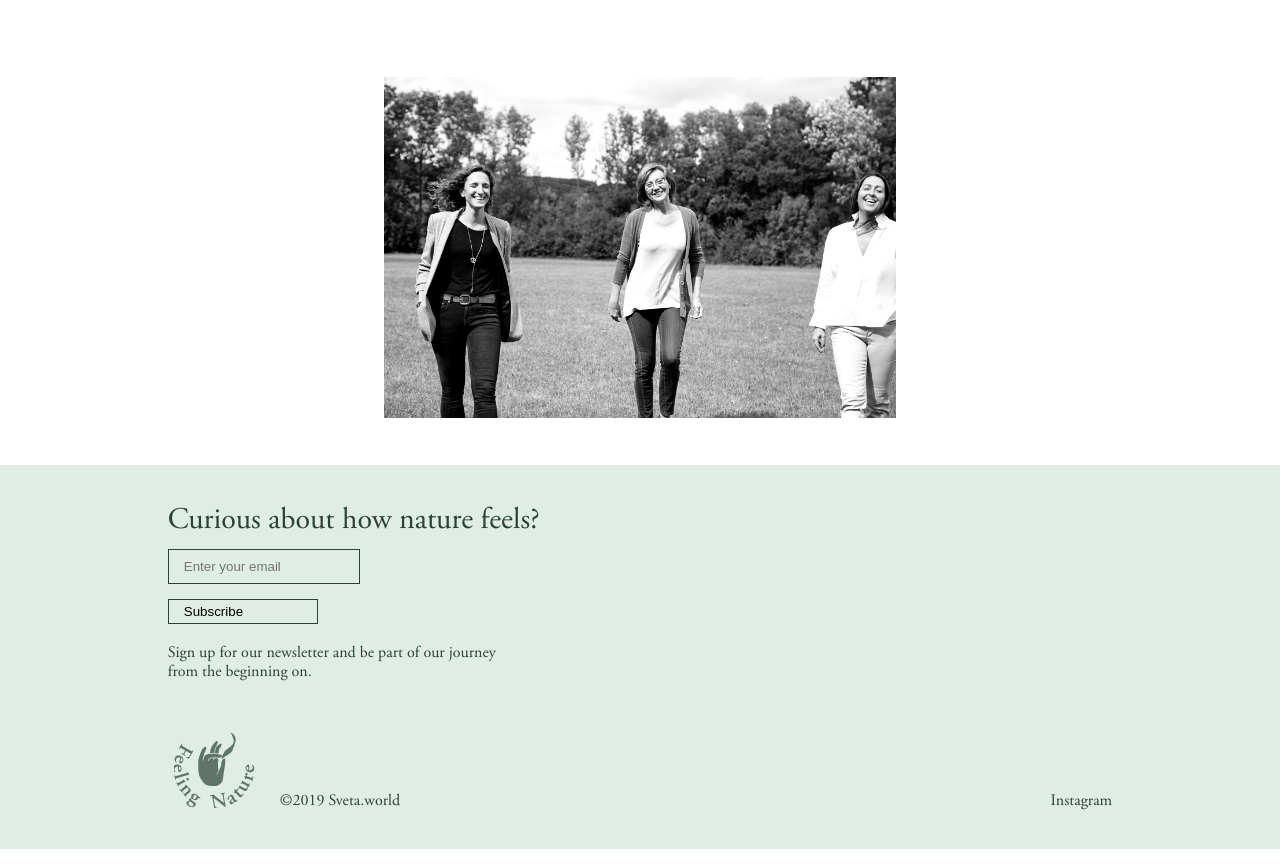
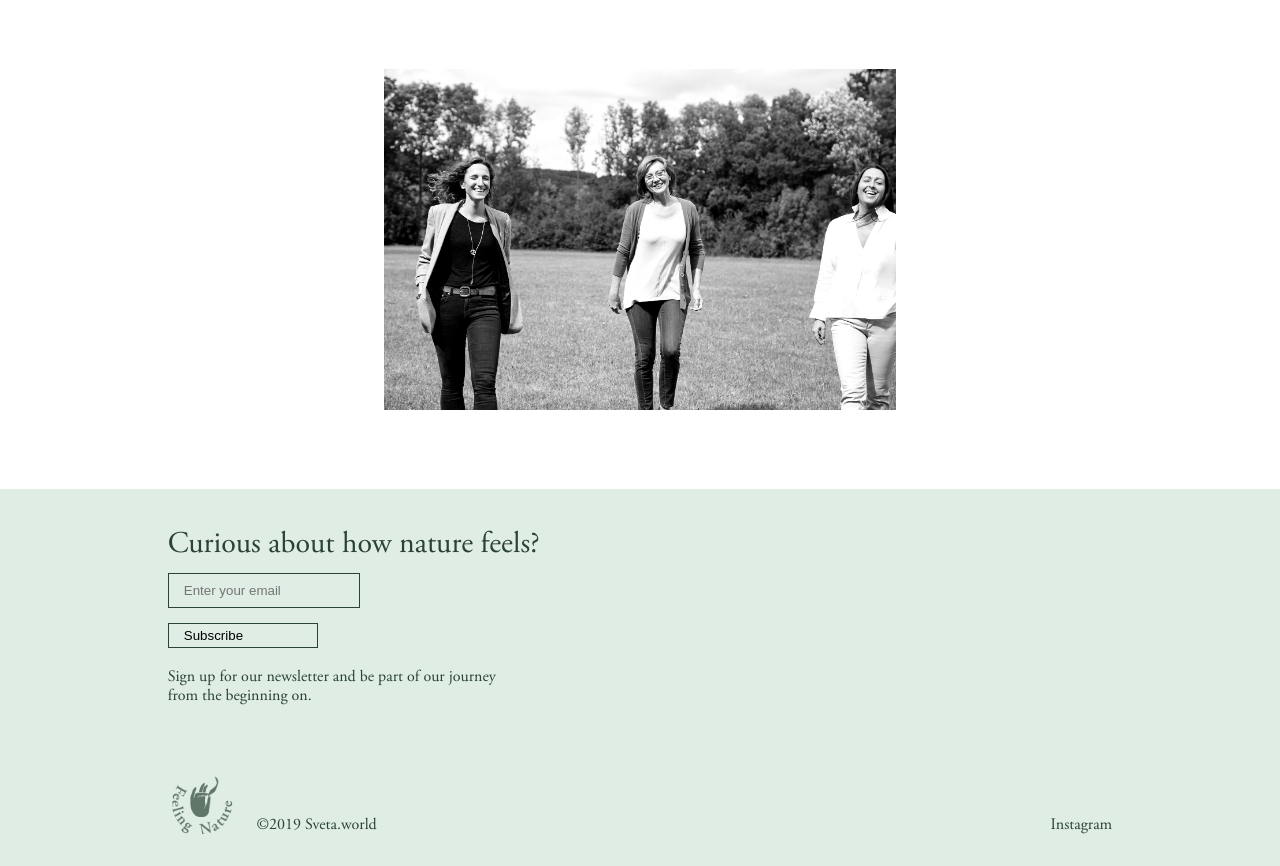
Before and after one commit to pgsdesigner/pgsdesigner.github.io, a plain HTML site: page index.html in a window 1280 px wide. Shown: the part 1823-2689 px from the top of the page. Drawn offline with nearby package versions, Linux system fonts and the light colour scheme.

Commit message:
responsive update

```diff
--- a/style.css
+++ b/style.css
@@ -138,7 +138,7 @@ span {
 .section_3 {
 	display: block;
 
-	height: 86vh;
+	height: 84vh;
 	width: 100vw;
 
 	text-align: center;
@@ -259,7 +259,9 @@ input[type=submit]:hover {
 	color: #2a4336;
 }
 
-
+@media screen and (min-width: 1441px) and (max-height: 900px) {
+	.section_3 {height: 95vh;}
+}
 
 
 @media screen and (max-width: 1440px) {
@@ -270,7 +272,15 @@ input[type=submit]:hover {
 
 @media screen and (max-width: 1366px) {
 	h2 { font-size: 60px }
-	.section_3 img { margin-top: 10vh; }
+	.section_3 img { margin-top: 9vh; }
+	.section_3 {height: 89vh;}
+	footer img {width: 30%;}
+}
+
+@media screen and (min-width: 1326px) and (max-height: 626px) {
+	footer {height: 50vh;}
+	footer img {width: 25%;}
+	.info p, .info a {font-size: 13px;}
 }
 
 @media screen and (max-width: 1280px) {
@@ -281,6 +291,7 @@ input[type=submit]:hover {
 @media screen and (min-width: 1024px) and (max-height: 766px) {
 	.section_3 {height: 100vh;}
 }
+
 
 @media screen and (max-width: 1024px) {
 	.cell_1 {font-size: 18px;}
```
